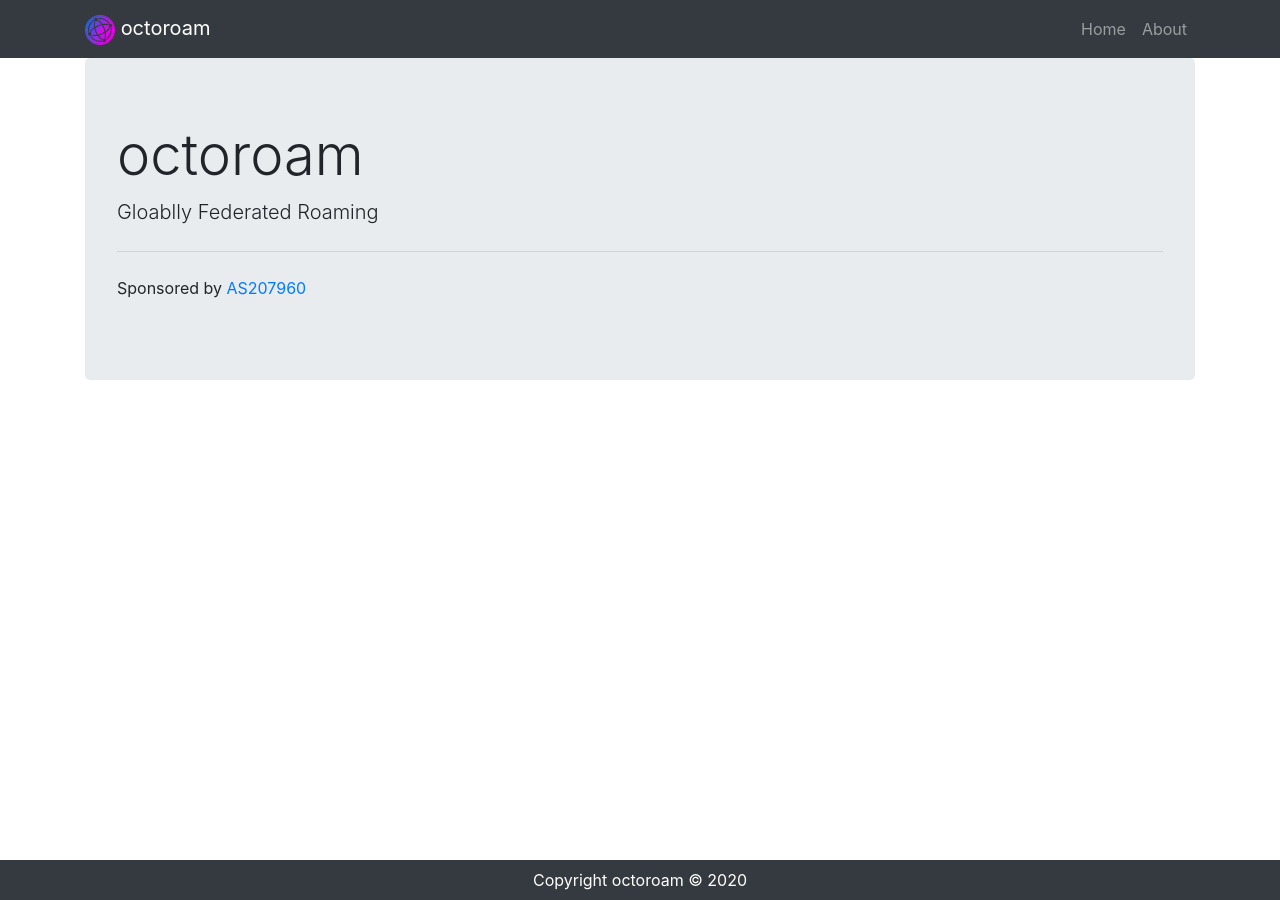
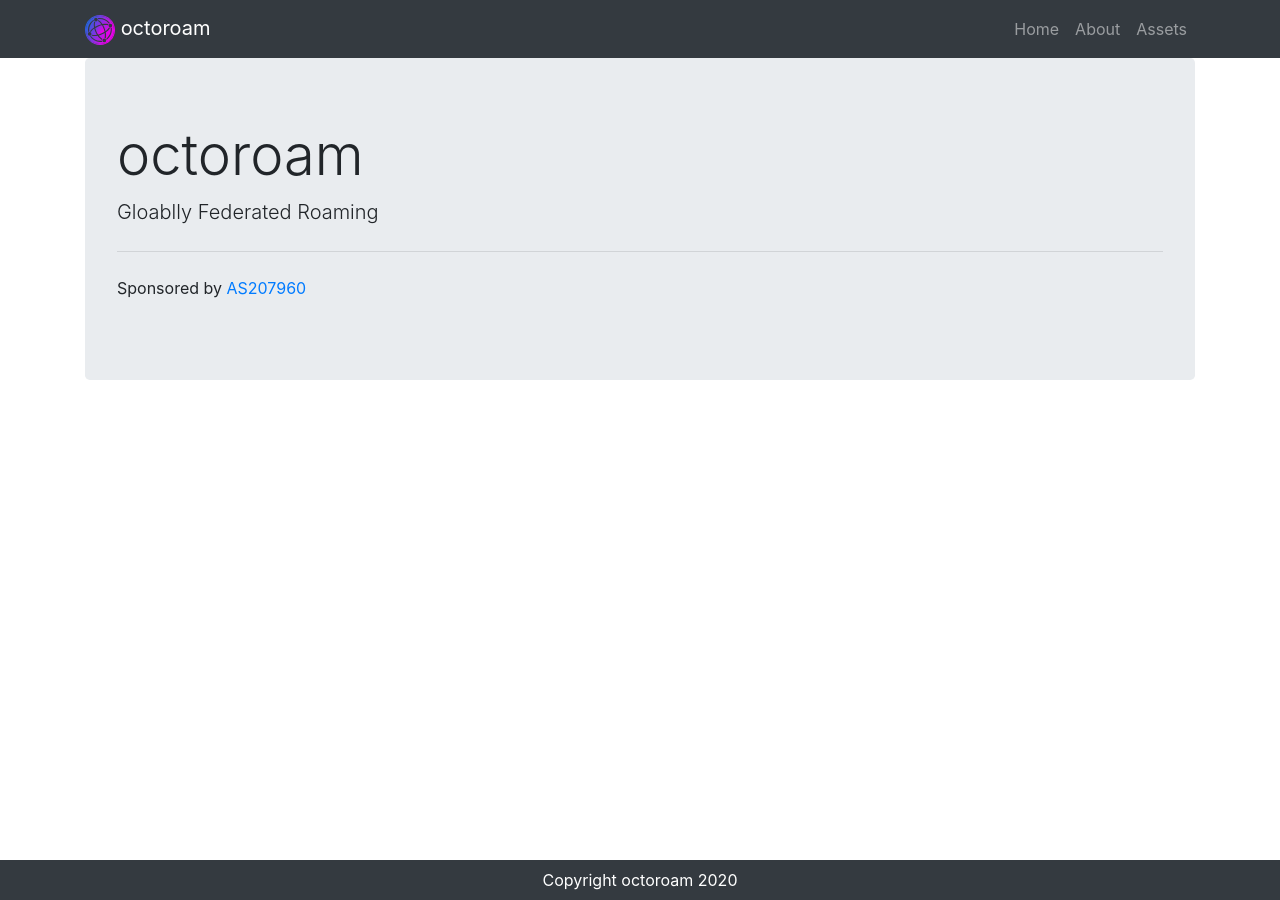
Before and after one commit to octoroam/octoroam.net, a Jekyll site: the page built from index.md, in a window 1280 px wide. Built offline with Jekyll 4.4.1, drawn with Linux system fonts in a browser that asks for light colours; nearby versions of some CDN libraries.

Commit message:
Add Assets

```diff
--- a/_includes/footer.html
+++ b/_includes/footer.html
@@ -1,5 +1,5 @@
 <footer style="position: absolute; bottom: 0; width: 100%" class="py-2 bg-dark">
   <div class="container">
-    <p class="m-0 text-center text-white">Copyright octoroam &copy; {{ site.time | date: '%Y' }}</p>
+    <p class="m-0 text-center text-white">Copyright octoroam {{ site.time | date: '%Y' }}</p>
   </div>
 </footer>
--- a/_includes/header.html
+++ b/_includes/header.html
@@ -1,9 +1,9 @@
 <nav class="navbar navbar-expand-lg navbar-dark bg-dark">
   <div class="container">
-    <a class="navbar-brand" href="#"
-      ><img src="/assets/images/logo.svg" width="30" height="30" alt="" /> {{
-      site.title }}</a
-    >
+    <a class="navbar-brand" href="#">
+      <img src="/assets/images/logo.svg" width="30" height="30" alt="" />
+      {{site.title}}
+    </a>
     <button
       class="navbar-toggler"
       type="button"
@@ -27,6 +27,12 @@
             About
           </a>
         </li>
+        <li class="nav-item">
+          <a class="nav-link" href="/assets">
+            Assets
+          </a>
+        </li>
+      </ul>
     </div>
   </div>
 </nav>
--- a/css/main.scss
+++ b/css/main.scss
@@ -2,3 +2,7 @@
 ---
 
 @import "bootstrap/bootstrap";
+
+table {
+  @extend .table;
+}
```
Also changed, not shown: assets/index.md (added, +9 -0 lines).
